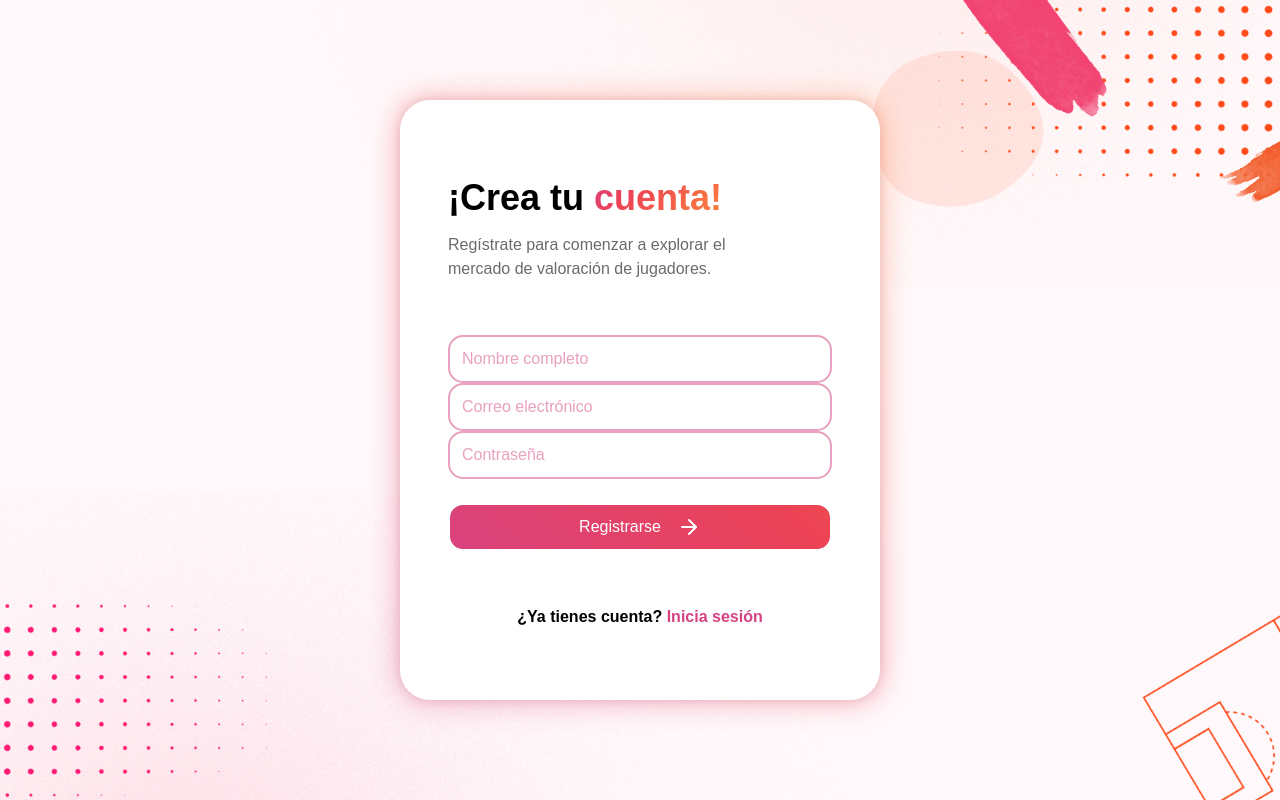
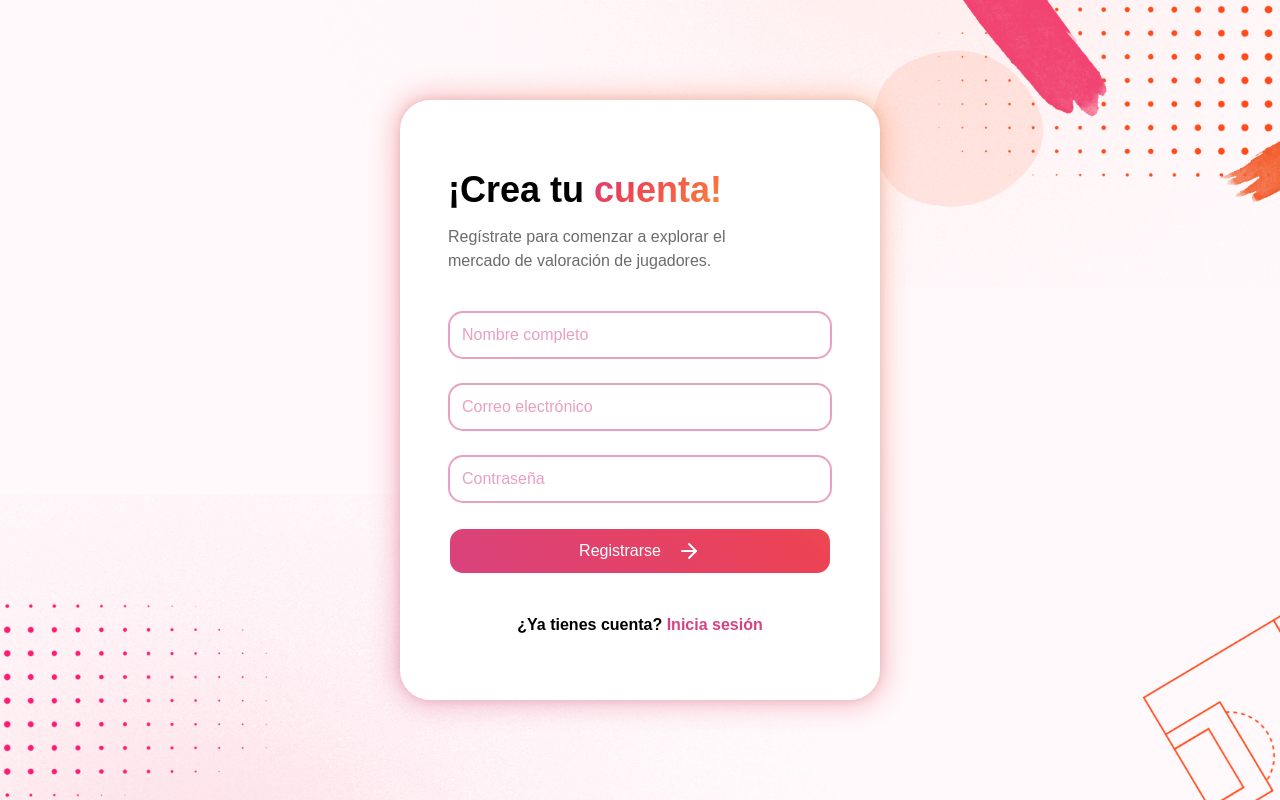
Before and after one commit to confalonieri-melisa/desapp-grupo-c, a Next.js app: page /register in a window 1280 px wide. Built offline with nearby package versions, Linux system fonts and the light colour scheme.

Commit message:
#distanciamientoSocial

```diff
--- a/src/app/login/page.tsx
+++ b/src/app/login/page.tsx
@@ -36,7 +36,6 @@ export default function LoginPage() {
       error={authForm.error}
       form={(
         <form className={styles.form} onSubmit={authForm.handleSubmit} noValidate>
-          <div className={styles.fields}>
           <AuthFields<LoginInput>
             fields={[
               {
@@ -57,7 +56,6 @@ export default function LoginPage() {
             disabled={authForm.isLoading}
             onChange={authForm.handleChange}
           />
-          </div>
           <ActionButton text="Iniciar sesión" isLoading={authForm.isLoading} />
         </form>
       )}
--- a/src/app/register/page.tsx
+++ b/src/app/register/page.tsx
@@ -46,7 +46,6 @@ export default function RegisterPage() {
       successMessage={successMessage}
       form={(
         <form className={styles.form} onSubmit={authForm.handleSubmit} noValidate>
-          <div className={styles.fields}>
           <AuthFields<RegisterInput>
             fields={[
               {
@@ -73,7 +72,6 @@ export default function RegisterPage() {
             disabled={authForm.isLoading}
             onChange={authForm.handleChange}
           />
-          </div>
           <ActionButton text="Registrarse" isLoading={authForm.isLoading} />
         </form>
       )}
--- a/src/components/AuthFields.tsx
+++ b/src/components/AuthFields.tsx
@@ -1,4 +1,5 @@
 import FormInput from '@/components/FormInput';
+import styles from './AuthFields.module.scss';
 
 interface AuthField<T extends object> {
   id: Extract<keyof T, string>;
@@ -20,7 +21,7 @@ export default function AuthFields<T extends object>({
   onChange,
 }: AuthFieldsProps<T>) {
   return (
-    <div>
+    <div className={styles.fields}>
       {fields.map(({ id, type, label, value, error }) => (
         <FormInput
           key={id}
```
Lines whose indentation alone changed are shown as unchanged.
